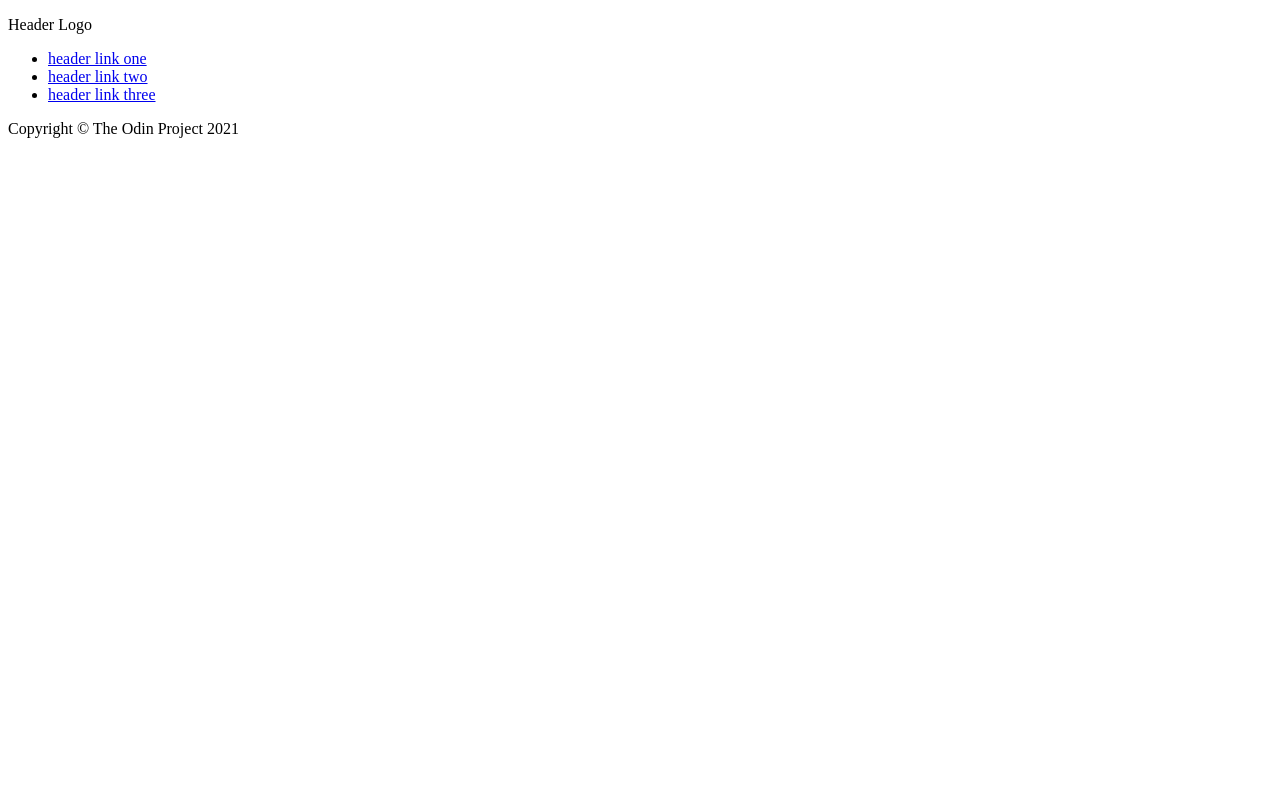
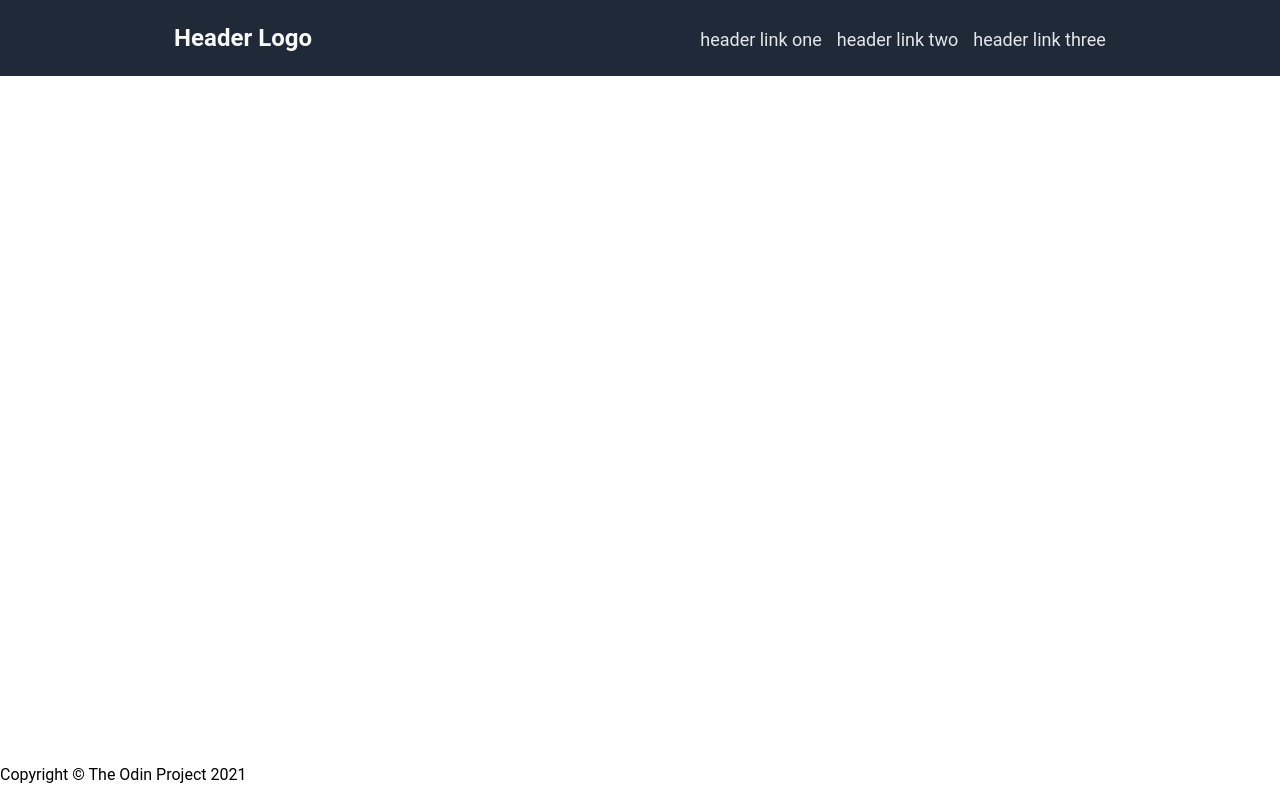
Before and after one commit to Yahska-0818/Landing-page, a plain HTML site: page index.html in a window 1280 px wide. Drawn offline with Linux system fonts and the light colour scheme.

Commit message:
Styled header

```diff
--- a/index.html
+++ b/index.html
@@ -19,7 +19,12 @@
             </ul>
         </div>
     </div>
-    <div class="main-content"></div>
+    <div class="main">
+        <div class="intro"></div>
+        <div class="info"></div>
+        <div class="quote"></div>
+        <div class="signup"></div>
+    </div>
     <div class="footer">
         <p>Copyright © The Odin Project 2021</p>
     </div>
--- a/style.css
+++ b/style.css
@@ -0,0 +1,38 @@
+body {
+    font-family: Roboto, sans-serif;
+    margin: 0;
+    min-height: 100vh;
+    display: flex;
+    flex-direction: column;
+}
+
+.main {
+    flex: 1;
+}
+
+.header {
+    display: flex;
+    justify-content: space-around;
+    background-color: #1F2937;
+    color: #f9faf8;
+    font-size: 24px;
+}
+
+.header p {
+    font-weight: bold;
+}
+
+ul {
+    display: flex;
+    gap: 15px;
+}
+
+li {
+    list-style: none;
+}
+
+a {
+    text-decoration: none;
+    color: #e5e7eb;
+    font-size: 18px;
+}
```
